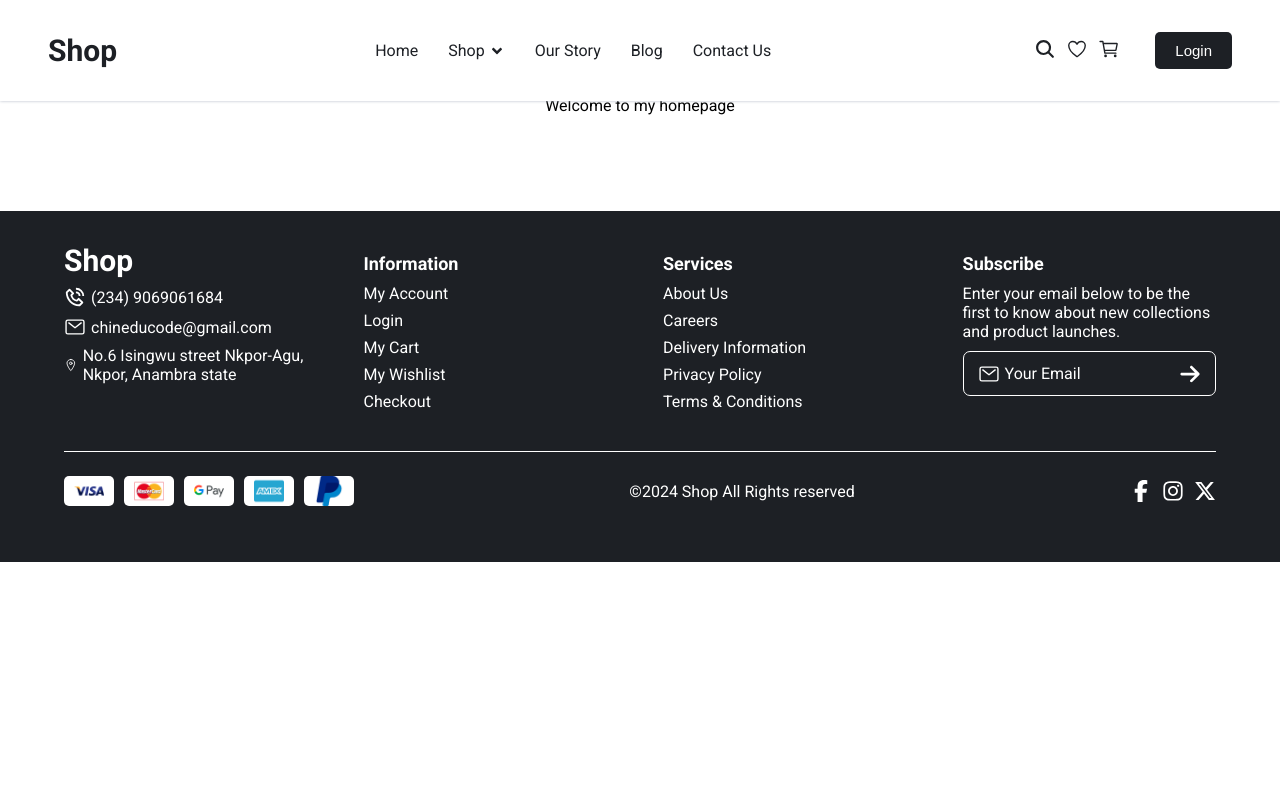
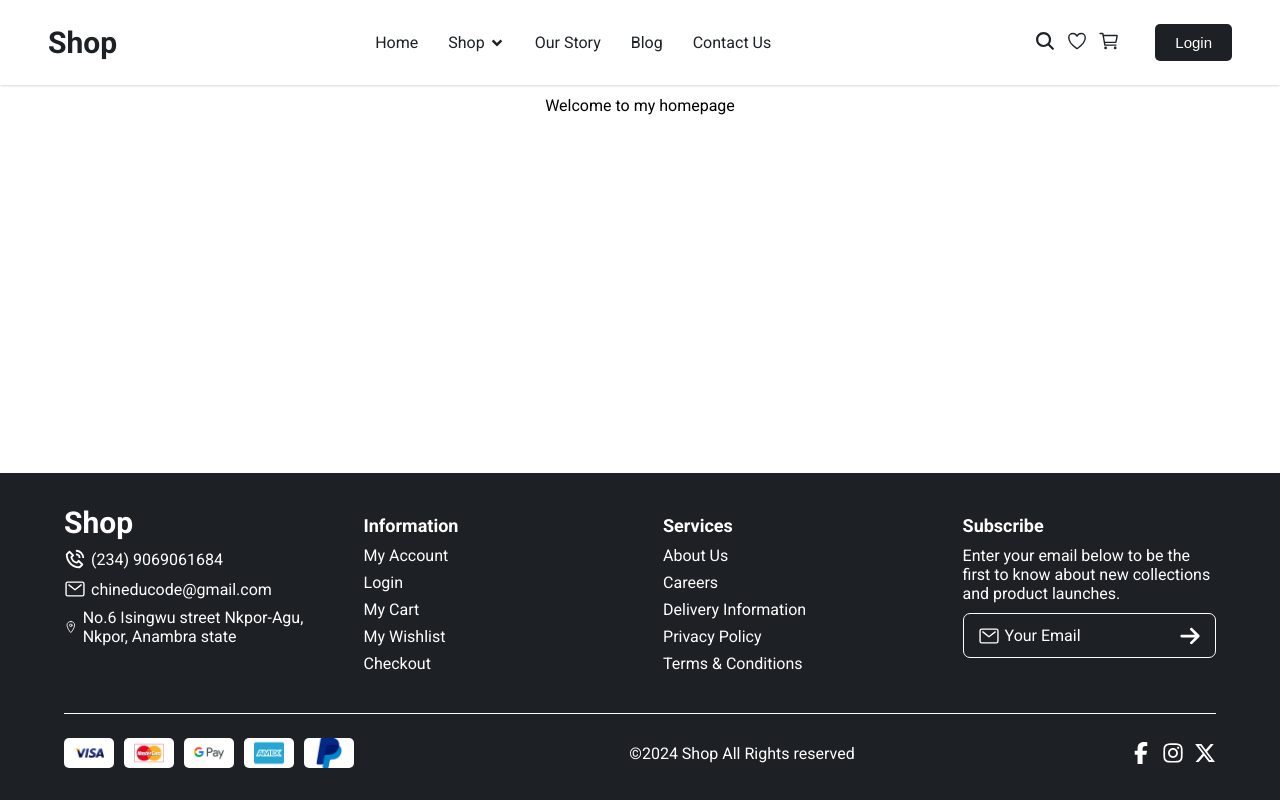
Before and after one commit to ChineduCode/ecommerce, a Next.js app in the folder frontend/: page / in a window 1280 px wide. Built offline with nearby package versions, Linux system fonts and the light colour scheme.

Commit message:
footer and header modified

```diff
--- a/frontend/app/(public)/layout.js
+++ b/frontend/app/(public)/layout.js
@@ -3,10 +3,10 @@ import Footer from "@/components/Footer"
 
 export default function PublicLayout({ children }){
     return(
-        <>
+        <div className='wrapper'>
             <Header />
             { children }
             <Footer />
-        </>
+        </div>
     )
 }
--- a/frontend/styles/globals.css
+++ b/frontend/styles/globals.css
@@ -11,7 +11,7 @@ html {
 }
 
 body {
-  background-color: hsl(0, 0%, 100%);
+  height: 100vh;
 }
 
 .login, .signup, .forgot-password, .otp, .new-password {
@@ -244,6 +244,12 @@ body {
   font-weight: 700;
 }
 
+.wrapper {
+  display: flex;
+  flex-direction: column;
+  min-height: 100vh;
+}
+
 header {
   display: flex;
   align-items: center;
@@ -343,7 +349,7 @@ header .overlay-active {
 }
 @media (min-width: 1024px) {
   header {
-    padding: 2rem 3rem;
+    padding: 1.5rem 3rem;
   }
   header nav {
     position: unset;
@@ -406,6 +412,7 @@ header .overlay-active {
 main {
   padding: 6rem;
   text-align: center;
+  flex: 1;
 }
 
 .blogpage {
@@ -415,8 +422,6 @@ main {
 footer {
   background-color: hsl(220, 13%, 13%);
   color: hsl(0, 0%, 100%);
-  position: relative;
-  bottom: 0%;
   width: 100%;
 }
 footer a {
@@ -512,7 +517,7 @@ footer .bottom-footer .copyright-container {
 }
 @media (min-width: 1024px) {
   footer {
-    padding: 2rem 4rem;
+    padding: 2rem 4rem 0.5rem;
   }
   footer .top-footer {
     display: grid;
--- a/frontend/styles/globals.scss
+++ b/frontend/styles/globals.scss
@@ -9,9 +9,8 @@
 html{
     scroll-behavior: smooth;
 }
-
 body{
-    background-color: hsl(0, 0, 100%);
+    height: 100vh;
 }
 
 .login, .signup, .forgot-password, .otp, .new-password{
@@ -251,6 +250,12 @@ body{
     font-weight: 700;
 }
 
+.wrapper{
+    display: flex;
+    flex-direction: column;
+    min-height: 100vh;
+}
+
 header{
     display: flex;
     align-items: center;
@@ -345,7 +350,7 @@ header{
     }
 
     @media (min-width: 1024px){
-        padding: 2rem 3rem;
+        padding: 1.5rem 3rem;
         nav{
             position: unset;
             min-height: unset;
@@ -404,6 +409,7 @@ header{
 main{
     padding: 6rem;
     text-align: center;
+    flex: 1;
 }
 .blogpage{
     padding: 6rem;
@@ -413,8 +419,6 @@ footer{
     a{ color: hsl(0, 0, 100%); }
     background-color: hsl(220, 13%, 13%);
     color: hsl(0, 0, 100%);
-    position: relative;
-    bottom: 0%;
     width: 100%;
     .top-footer{
         display: flex;
@@ -508,7 +512,7 @@ footer{
     }
 
     @media (min-width: 1024px){
-        padding: 2rem 4rem;
+        padding: 2rem 4rem .5rem;
         .top-footer{
             display: grid;
             grid-template-columns: repeat(4, 1fr);
```
Also changed, not shown: 1 other file (tests, documents, lock files or other folders).
